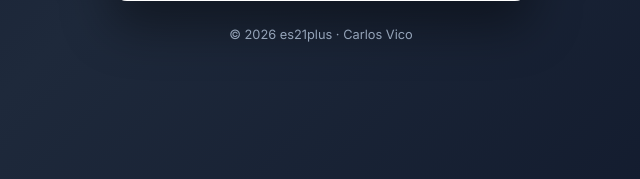
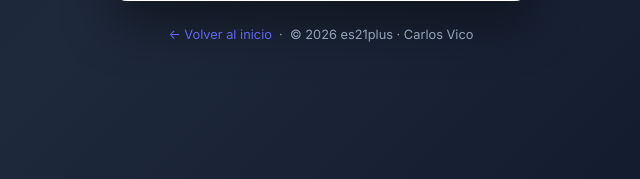
Before and after one commit to Carlitos6712/proyectoFinalGrado, a PHP site: page /login.php in a window 1280 px wide. Shown: the part 621-800 px from the top of the page, without its empty margins (319-959 px from the left). Run offline with PHP 8.4, Linux system fonts and the light colour scheme.

Commit message:
feat: añadir enlace 'Volver al inicio' en login.php hacia landing.php
Co-Authored-By: Claude Sonnet 4.6 <noreply@anthropic.com>

```diff
--- a/src/login.php
+++ b/src/login.php
@@ -185,6 +185,8 @@ if ($_SERVER['REQUEST_METHOD'] === 'POST') {
     </div>
 
     <div class="login-footer">
+        <a href="landing.php" style="color:#6366f1;text-decoration:none;">&larr; Volver al inicio</a>
+        &nbsp;&middot;&nbsp;
         &copy; <?= date('Y') ?> es21plus · Carlos Vico
     </div>
 </div>
```
